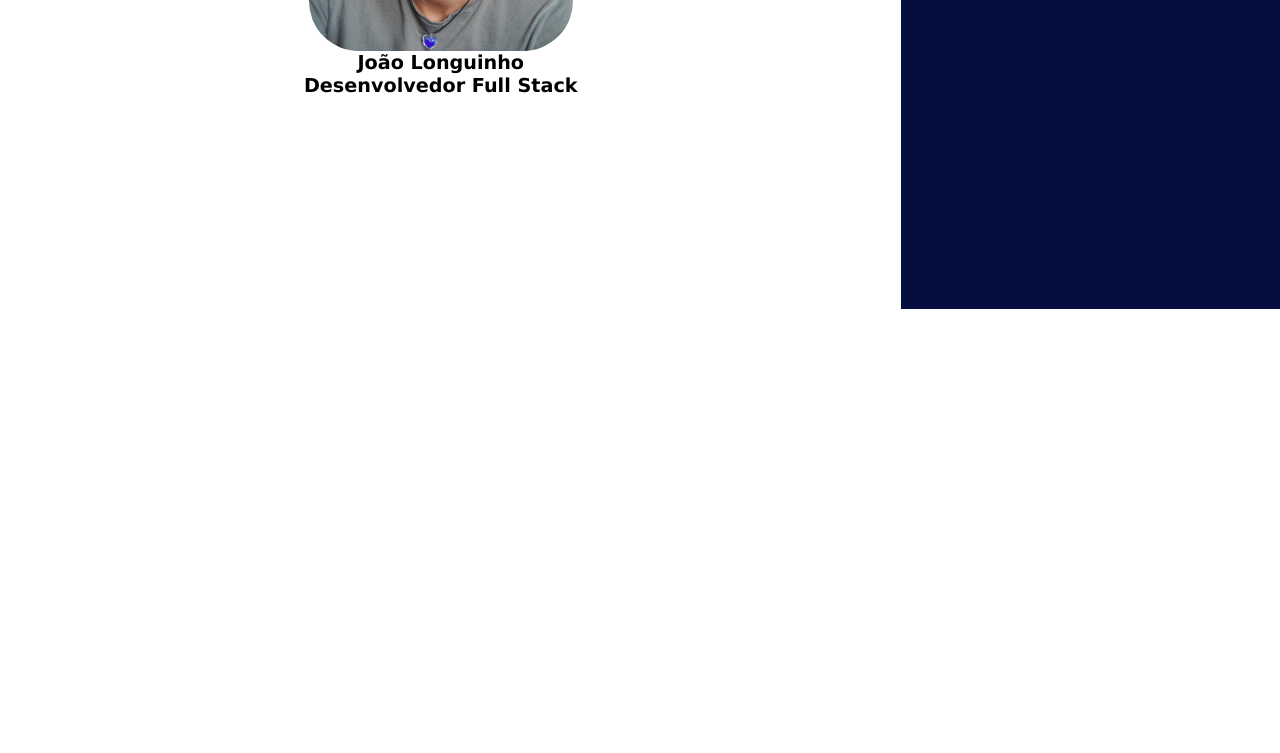
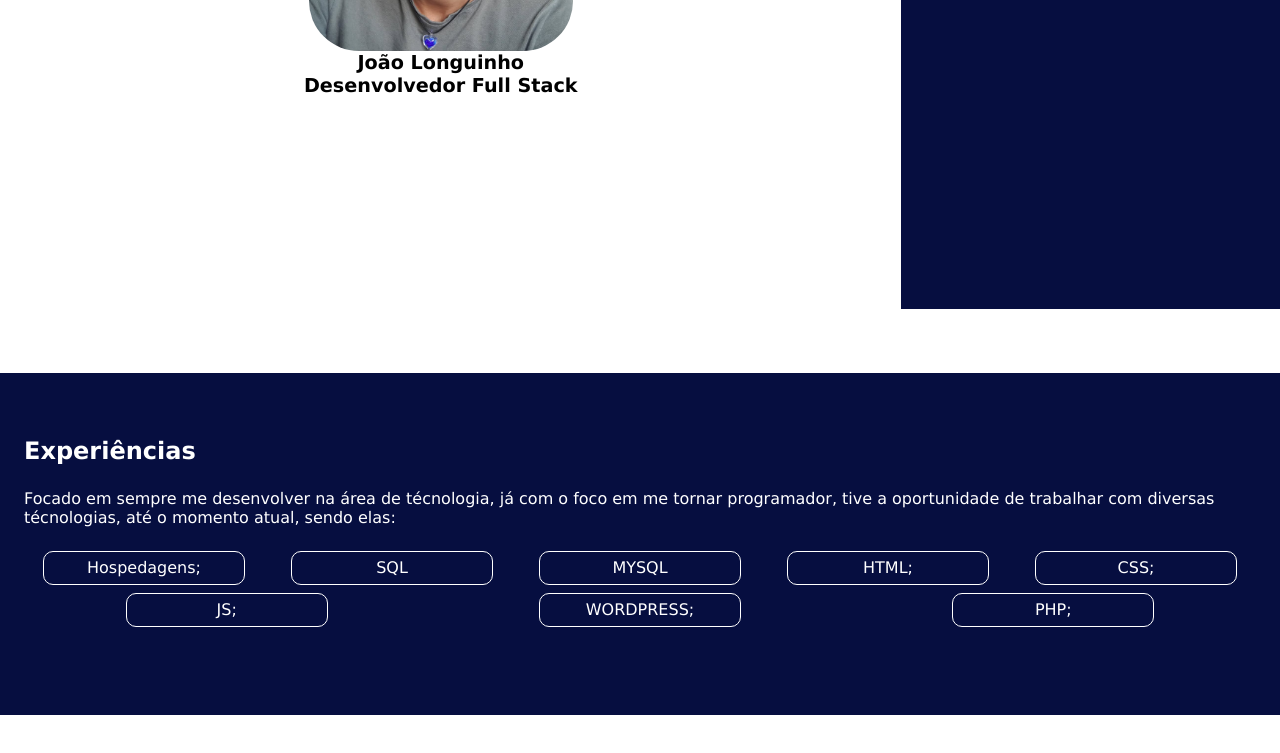
Before and after one commit to JoaoLonguinho/profile-desc, a plain HTML site: page index.html in a window 1280 px wide. Shown: the part 491-1244 px from the top of the page. Before the commit the page ends 800 px from the top, so only its background shows below. Drawn offline with nearby package versions, Linux system fonts and the light colour scheme.

Commit message:
Ajuste de layout Experiências

```diff
--- a/estilos/mobile.css
+++ b/estilos/mobile.css
@@ -110,18 +110,32 @@ menu{
     background-color: #F2F2F2;
 }
 #exp{
-    display: none;
+    /*display: none;*/
+    background-color: #060E40;
 }
 
 #exp h1{
-    color: #060E40;
+    color: white;
     margin-bottom: 24px;;
 }
+#exp p{
+    color: white;
+}
 #exp ul{
+    color: white;
     list-style-type: none;
-    column-count: 2;
-    margin: 64px 0px;
+    display: flex;
+    flex-direction: row;
+    flex-wrap: wrap;
+    margin: 24px 0px;
+    gap: 8px;
+    box-sizing: border-box;
 }
 #exp ul li{
     line-height: 2em;
+    border: 1px solid white;
+    text-align: center;
+    border-radius: 10px;
+    min-width: 200px;
+    margin: auto;
 }
--- a/index.html
+++ b/index.html
@@ -35,7 +35,8 @@
             <p>Focado em sempre me desenvolver na área de técnologia, já com o foco em me tornar programador, tive a oportunidade de trabalhar com diversas técnologias, até o momento atual, sendo elas:</p>
             <ul>
                 <li>Hospedagens;</li>
-                <li>Banco de dados (SQL, MYSQL)</li>
+                <li>SQL</li>
+                <li> MYSQL</li>
                 <li>HTML;</li>
                 <li>CSS;</li>
                 <li>JS;</li>
```
